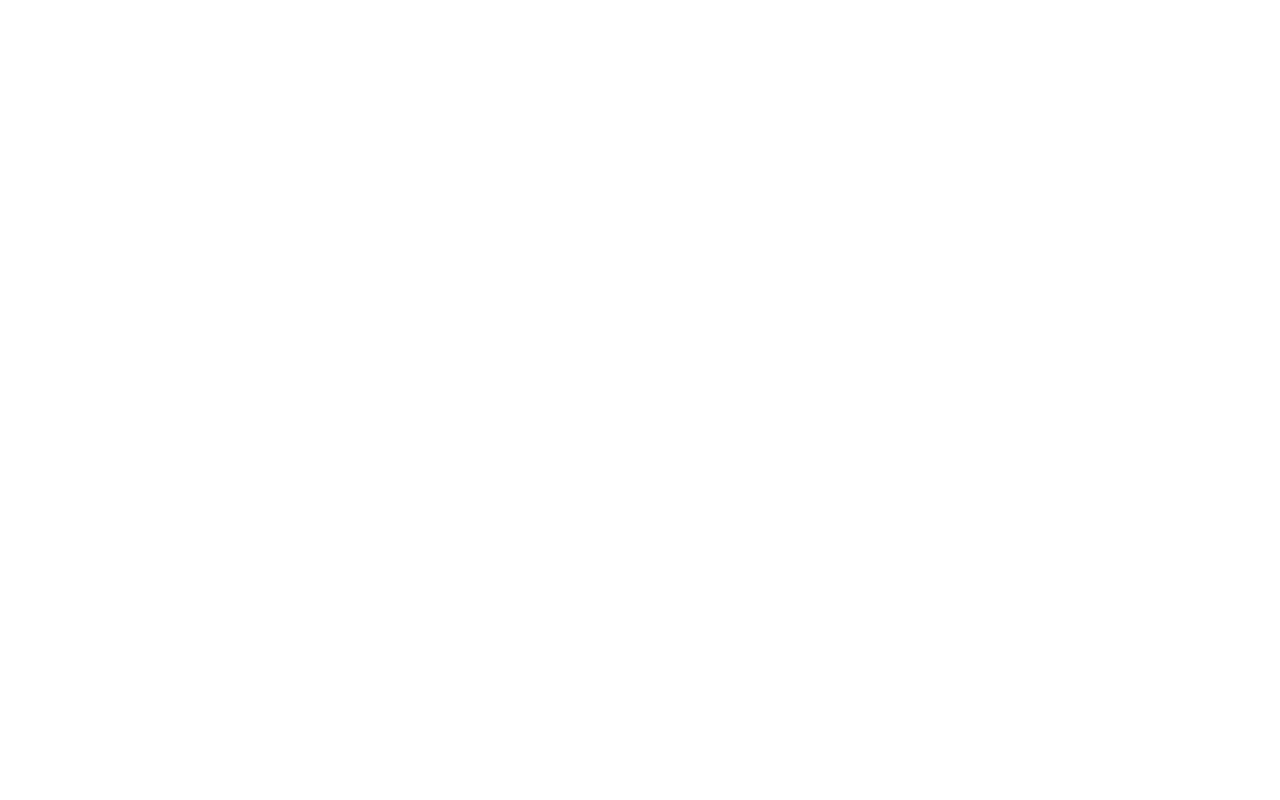
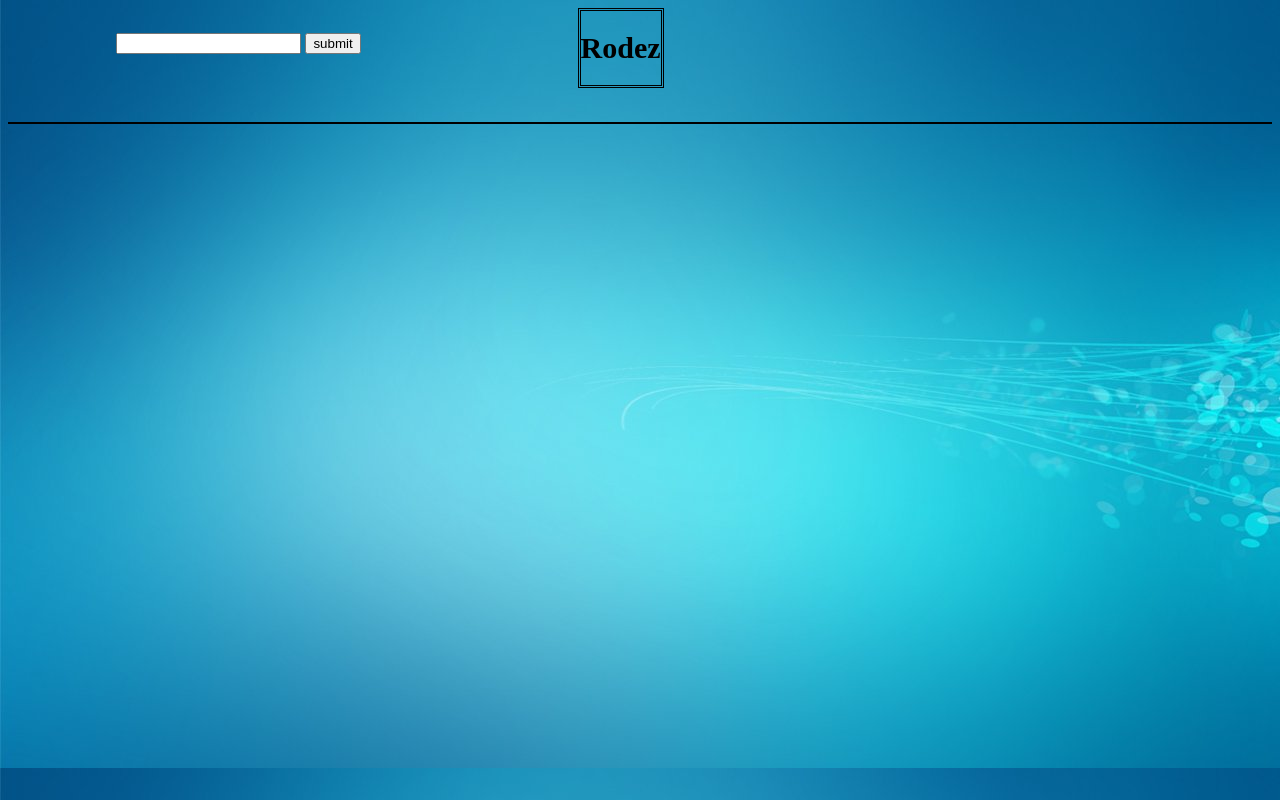
Before and after one commit to antoinecaronsimplon/projet_meteo, a website: page index.html in a window 1280 px wide. Drawn offline with nearby package versions, Linux system fonts and the light colour scheme.

Commit message:
ajout css et index celine

```diff
--- a/css/style.css
+++ b/css/style.css
@@ -1,12 +1,26 @@
 body {
  font-style: 18px;
- background-image: url('../img/fontjpg');
+ background-image: url('../img/font.jpg');
 }
 
 /*Celine*/
+header {
+	display: flex;
+	flex-direction: row;
+	justify-content: space-around;
+	border-bottom: 2px solid black;
+	padding-bottom: 34px;
+	padding-right: 500px;
+}
 
+#recherche{
+	padding-top: 25px;
+}
 
-
+#ville{
+	border: 3px double black;
+	font-size: 15px;
+}
 
 /*Antoine*/
 
--- a/index.html
+++ b/index.html
@@ -8,11 +8,25 @@
     <title>Meteo</title>
 </head>
 <body>
-	<!-- Celine -->
+<!-- Celine -->
+<header>
+	<div>
+		<form id="recherche">
+			<input type="search" name="mysearch">
+			<input type="submit" name="search" value="submit">
+		</form>
+	</div>
+	<div id="ville">
+		<H1>Rodez</H1>
+	</div>
+</header>
+
+	<!-- Antoine -->
 
 
 
-	<!-- Antoine -->
+
+
 
 
 
```
